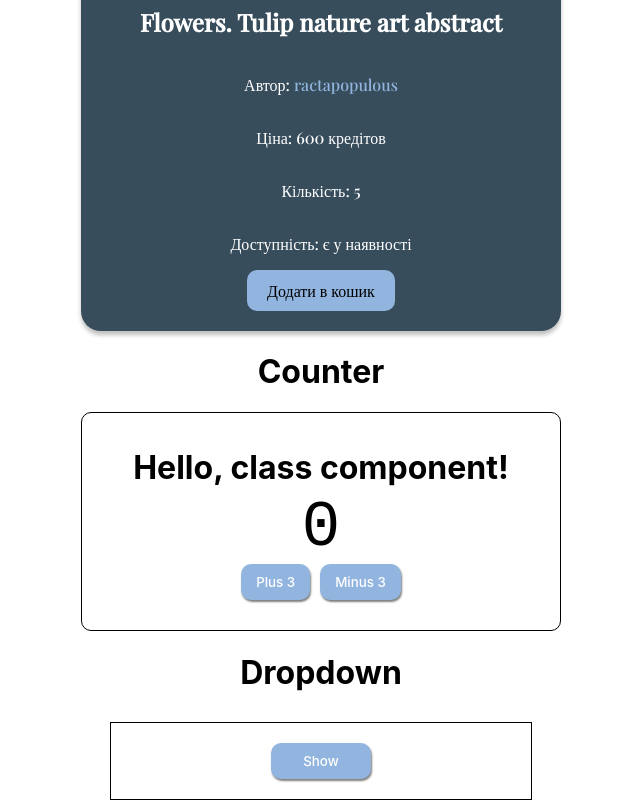
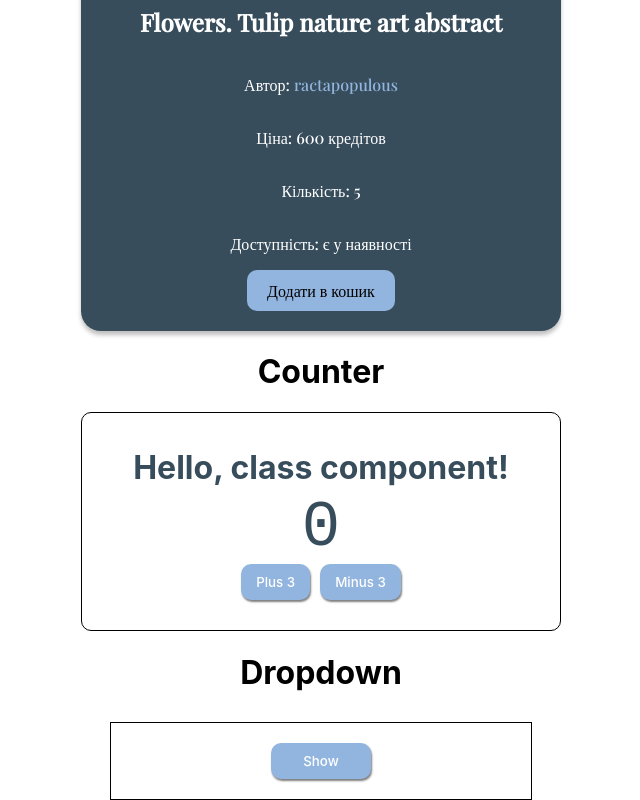
Before and after one commit to xrsQugi/react-lessons, a React (Create React App) app: page / in a window 1280 px wide. Shown: the part 1181-1981 px from the top of the page, without its empty margins (319-959 px from the left). Built offline with nearby package versions, Linux system fonts and the light colour scheme.

Commit message:
deploy and h1 color

```diff
--- a/src/components/Counter/Counter.module.css
+++ b/src/components/Counter/Counter.module.css
@@ -13,6 +13,7 @@
     /* outline: 1px solid red; */
     padding: 5px;
     margin: 0;
+    color: #374D5C;
 }
 
 .count_button {
@@ -41,4 +42,5 @@
     font-size: 64px;
     font-family: monospace;
     text-align: center;
+    color: #374D5C;
 }
--- a/src/components/DropDown/DropDown.jsx
+++ b/src/components/DropDown/DropDown.jsx
@@ -17,7 +17,7 @@ export default class DropDown extends Component {
         }))
     }
 
-    //! замінили цю частину на toggle
+    // ! замінили цю частину на функцію toggle
     // Show = () => {
     //     this.setState({
     //         visible: true,
--- a/src/components/DropDown/DropDown.module.css
+++ b/src/components/DropDown/DropDown.module.css
@@ -1,5 +1,4 @@
 .drop_down {
-    position: relative;
     width: 420px;
     padding: 20px 0 0;
     border: 1px solid black;
@@ -34,6 +33,6 @@
     width: 100%;
     padding: 20px 0;
     text-align: center;
-    background-color: #92B5DF;
+    background-color: #374D5C;
     color: white;
 }
```
